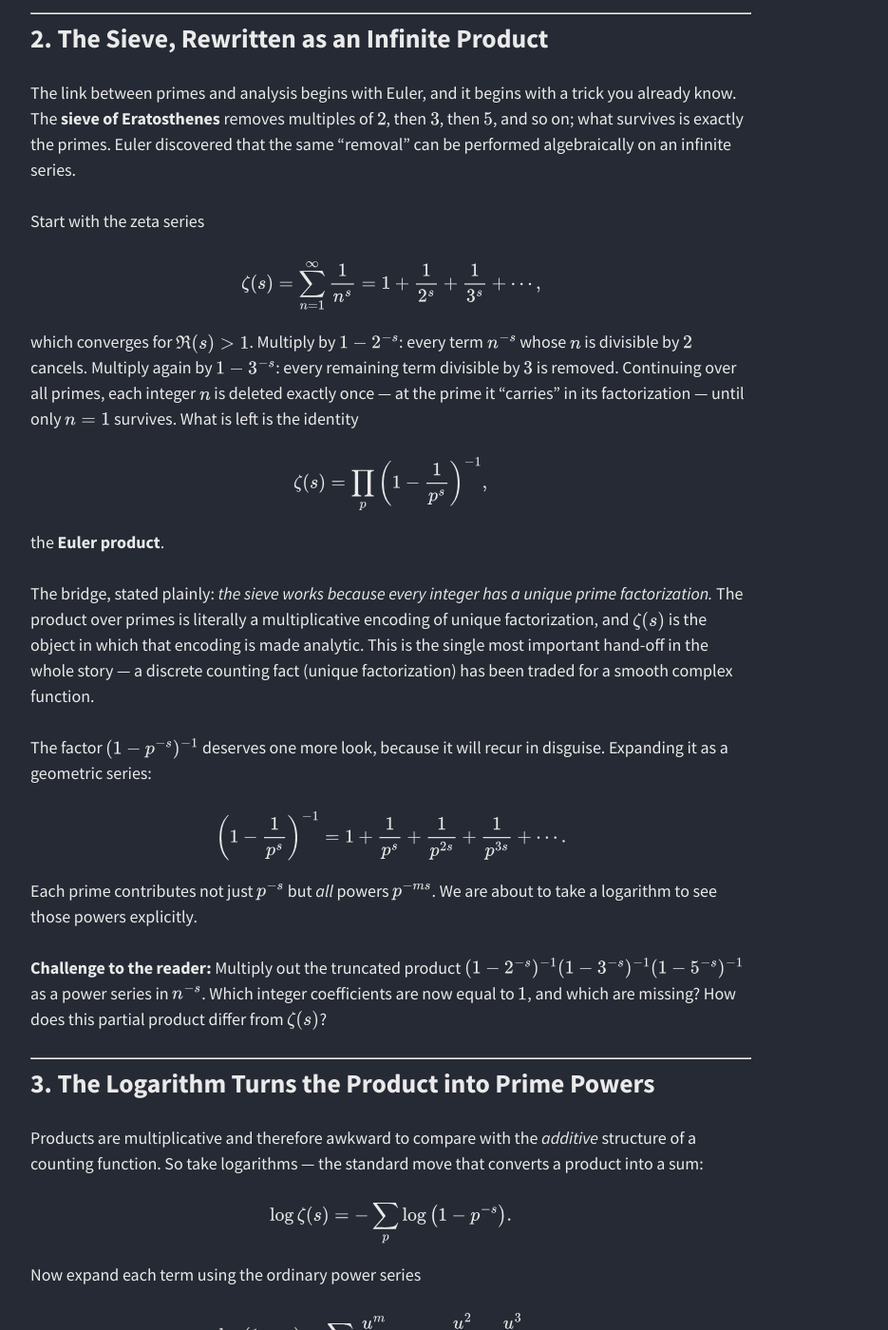
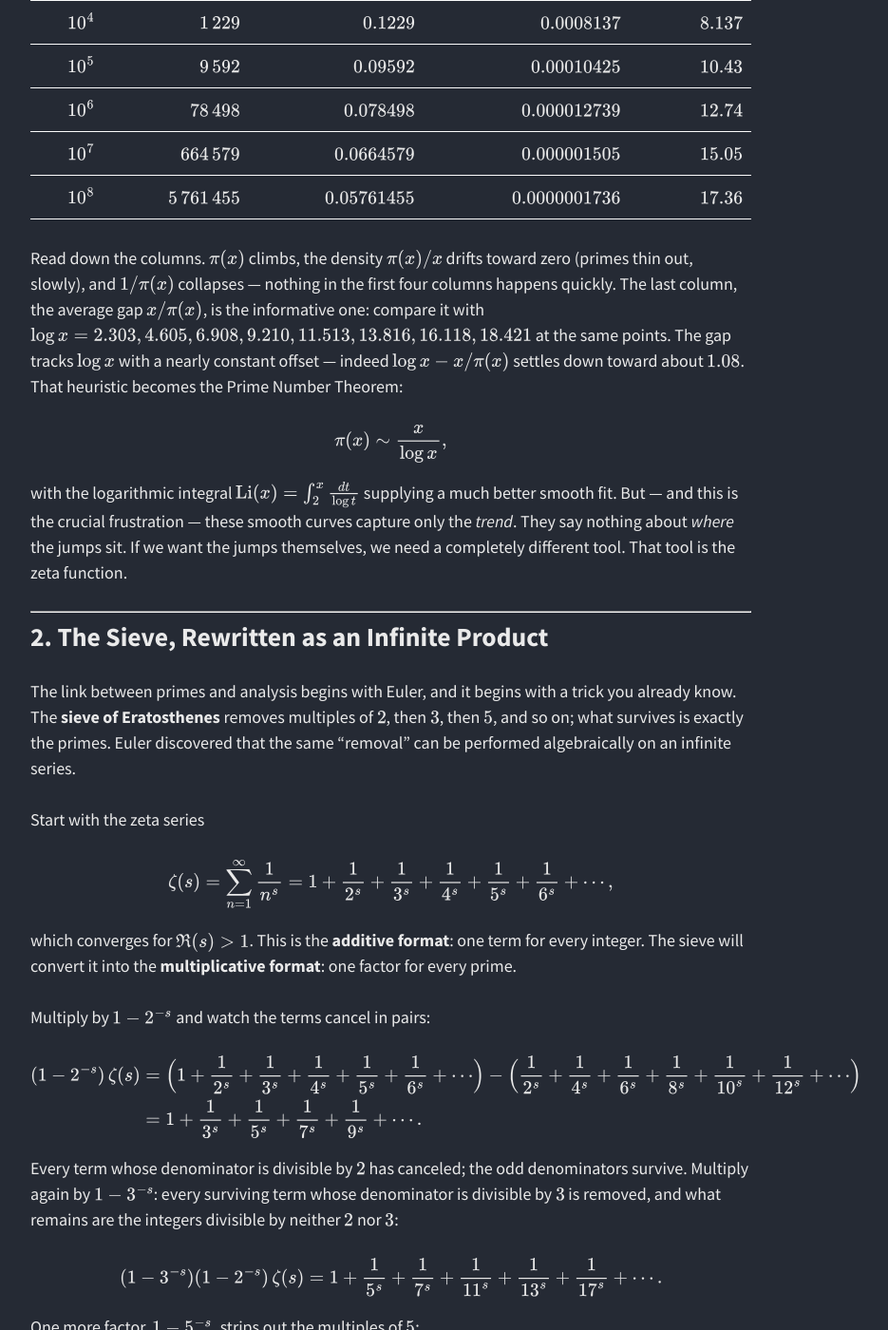
Before and after one commit to hackmathsdeveloper/hackmathsdeveloper.github.io, a Jekyll site: the page built from _posts/2026-08-13-primes-as-interference-pattern-riemann-explicit-formula.md, in a window 1280 px wide and 1400 px high, scrolled down 1479 px. Shown: the whole window at 95% size, without its empty margins (343-1278 px from the left). Built offline with Jekyll 4.4.1, drawn with Linux system fonts in a browser that asks for light colours; nearby versions of some CDN libraries; some of the changed text lies outside the part shown.

Commit message:
modified:   _posts/2026-08-13-primes-as-interference-pattern-riemann-explicit-formula.md

```diff
--- a/_posts/2026-08-13-primes-as-interference-pattern-riemann-explicit-formula.md
+++ b/_posts/2026-08-13-primes-as-interference-pattern-riemann-explicit-formula.md
@@ -44,7 +44,20 @@ $$
 
 It is a staircase: it jumps by $1$ exactly at $2,3,5,7,11,\dots$ and is flat everywhere else. The first few values — $\pi(10)=4$, $\pi(100)=25$ — are easy, but the function resists smooth analysis because it is constant except at isolated, irregularly spaced jumps.
 
-Two classical observations tame the *average* behavior. The density $\pi(x)/x$ falls as $x$ grows (primes thin out), and the average gap $x/\pi(x)$ grows roughly like $\log x$. That heuristic becomes the Prime Number Theorem:
+Two classical observations tame the *average* behavior. The density $\pi(x)/x$ falls as $x$ grows (primes thin out), and the average gap $x/\pi(x)$ grows roughly like $\log x$. Here is the progress of the staircase at the powers of ten:
+
+| $x$ | $\pi(x)$ | $\pi(x)/x$ | $1/\pi(x)$ | $x/\pi(x)$ |
+|---:|---:|---:|---:|---:|
+| $10$ | $4$ | $0.4$ | $0.25$ | $2.5$ |
+| $10^2$ | $25$ | $0.25$ | $0.04$ | $4$ |
+| $10^3$ | $168$ | $0.168$ | $0.005952$ | $5.952$ |
+| $10^4$ | $1\,229$ | $0.1229$ | $0.0008137$ | $8.137$ |
+| $10^5$ | $9\,592$ | $0.09592$ | $0.00010425$ | $10.43$ |
+| $10^6$ | $78\,498$ | $0.078498$ | $0.000012739$ | $12.74$ |
+| $10^7$ | $664\,579$ | $0.0664579$ | $0.000001505$ | $15.05$ |
+| $10^8$ | $5\,761\,455$ | $0.05761455$ | $0.0000001736$ | $17.36$ |
+
+Read down the columns. $\pi(x)$ climbs, the density $\pi(x)/x$ drifts toward zero (primes thin out, slowly), and $1/\pi(x)$ collapses — nothing in the first four columns happens quickly. The last column, the average gap $x/\pi(x)$, is the informative one: compare it with $\log x = 2.303, 4.605, 6.908, 9.210, 11.513, 13.816, 16.118, 18.421$ at the same points. The gap tracks $\log x$ with a nearly constant offset — indeed $\log x - x/\pi(x)$ settles down toward about $1.08$. That heuristic becomes the Prime Number Theorem:
 
 $$
 \pi(x)\sim\frac{x}{\log x},
@@ -61,13 +74,42 @@ The link between primes and analysis begins with Euler, and it begins with a tri
 Start with the zeta series
 
 $$
-\zeta(s)=\sum_{n=1}^{\infty}\frac{1}{n^s}=1+\frac{1}{2^s}+\frac{1}{3^s}+\cdots,
+\zeta(s)=\sum_{n=1}^{\infty}\frac{1}{n^s}
+=1+\frac{1}{2^s}+\frac{1}{3^s}+\frac{1}{4^s}+\frac{1}{5^s}+\frac{1}{6^s}+\cdots,
 $$
 
-which converges for $\Re(s) \gt 1$. Multiply by $1-2^{-s}$: every term $n^{-s}$ whose $n$ is divisible by $2$ cancels. Multiply again by $1-3^{-s}$: every remaining term divisible by $3$ is removed. Continuing over all primes, each integer $n$ is deleted exactly once — at the prime it "carries" in its factorization — until only $n=1$ survives. What is left is the identity
+which converges for $\Re(s) \gt 1$. This is the **additive format**: one term for every integer. The sieve will convert it into the **multiplicative format**: one factor for every prime.
+
+Multiply by $1-2^{-s}$ and watch the terms cancel in pairs:
 
 $$
-\zeta(s)=\prod_{p}\left(1-\frac{1}{p^s}\right)^{-1},
+\begin{aligned}
+(1-2^{-s})\,\zeta(s)
+&=\Bigl(1+\frac{1}{2^s}+\frac{1}{3^s}+\frac{1}{4^s}+\frac{1}{5^s}+\frac{1}{6^s}+\cdots\Bigr)
+-\Bigl(\frac{1}{2^s}+\frac{1}{4^s}+\frac{1}{6^s}+\frac{1}{8^s}+\frac{1}{10^s}+\frac{1}{12^s}+\cdots\Bigr)\\
+&=1+\frac{1}{3^s}+\frac{1}{5^s}+\frac{1}{7^s}+\frac{1}{9^s}+\cdots.
+\end{aligned}
+$$
+
+Every term whose denominator is divisible by $2$ has canceled; the odd denominators survive. Multiply again by $1-3^{-s}$: every surviving term whose denominator is divisible by $3$ is removed, and what remains are the integers divisible by neither $2$ nor $3$:
+
+$$
+(1-3^{-s})(1-2^{-s})\,\zeta(s)
+=1+\frac{1}{5^s}+\frac{1}{7^s}+\frac{1}{11^s}+\frac{1}{13^s}+\frac{1}{17^s}+\cdots.
+$$
+
+One more factor, $1-5^{-s}$, strips out the multiples of $5$:
+
+$$
+(1-5^{-s})(1-3^{-s})(1-2^{-s})\,\zeta(s)
+=1+\frac{1}{7^s}+\frac{1}{11^s}+\frac{1}{13^s}+\frac{1}{17^s}+\frac{1}{19^s}+\frac{1}{23^s}+\cdots.
+$$
+
+Continuing over all primes, each integer $n$ is deleted exactly once — at the prime it "carries" in its factorization — until only $n=1$ survives. Rearranging what is left gives the identity
+
+$$
+\zeta(s)=\frac{1}{(1-2^{-s})(1-3^{-s})(1-5^{-s})(1-7^{-s})\cdots}
+=\prod_{p}\left(1-\frac{1}{p^s}\right)^{-1},
 $$
 
 the **Euler product**.
@@ -77,10 +119,11 @@ The bridge, stated plainly: *the sieve works because every integer has a unique
 The factor $(1-p^{-s})^{-1}$ deserves one more look, because it will recur in disguise. Expanding it as a geometric series:
 
 $$
-\left(1-\frac{1}{p^s}\right)^{-1}=1+\frac{1}{p^s}+\frac{1}{p^{2s}}+\frac{1}{p^{3s}}+\cdots.
+\left(1-\frac{1}{p^s}\right)^{-1}
+=1+\frac{1}{p^s}+\frac{1}{p^{2s}}+\frac{1}{p^{3s}}+\frac{1}{p^{4s}}+\frac{1}{p^{5s}}+\frac{1}{p^{6s}}+\cdots.
 $$
 
-Each prime contributes not just $p^{-s}$ but *all* powers $p^{-ms}$. We are about to take a logarithm to see those powers explicitly.
+Each prime contributes not just $p^{-s}$ but *all* powers $p^{-ms}$ — here is where the extra terms are *generated*: every factor of the product, expanded, produces an entire infinite series of prime powers, and because each integer has a unique factorization, multiplying all of these series together reassembles the original additive series term by term. The product and the sum encode exactly the same information; the product is simply organized prime-by-prime instead of integer-by-integer. We are about to take a logarithm to see those powers explicitly.
 
 **Challenge to the reader:** Multiply out the truncated product $(1-2^{-s})^{-1}(1-3^{-s})^{-1}(1-5^{-s})^{-1}$ as a power series in $n^{-s}$. Which integer coefficients are now equal to $1$, and which are missing? How does this partial product differ from $\zeta(s)$?
 
```
